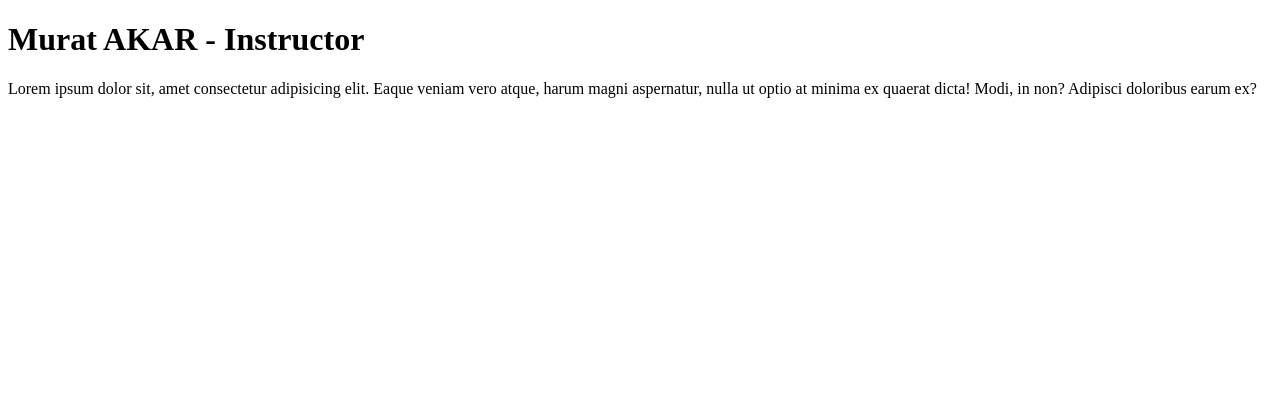
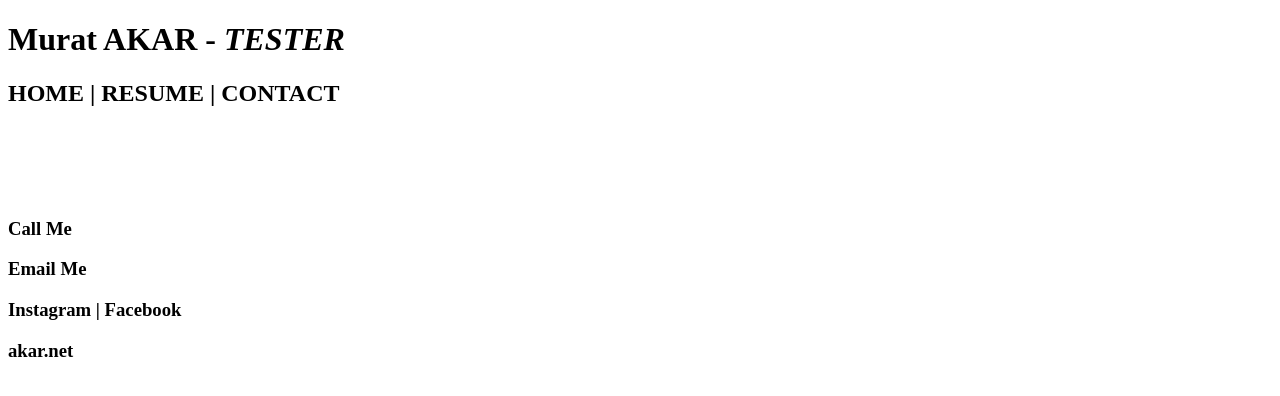
Before and after one commit to ak4rmurat/HTMLCSSJS, a plain HTML site: page index.html in a window 1280 px wide. Drawn offline with Linux system fonts and the light colour scheme.

Commit message:
1. gun sonu

```diff
--- a/index.html
+++ b/index.html
@@ -6,9 +6,21 @@
     <title>Murat Akar - Ne yaparsan yap ASK ile YAP</title>
 </head>
 <body>
-    <h1>Murat AKAR -  Instructor</h1>
-    <p>Lorem ipsum dolor sit, amet consectetur adipisicing elit. Eaque veniam vero atque, harum magni aspernatur, nulla ut optio at minima ex quaerat dicta! Modi, in non? Adipisci doloribus earum ex?</p>
+    <div class = "header">
+       <div class = "title"><h1>Murat AKAR - <i>TESTER</i></h1></div>
+       <div class = "menu"><h2>HOME | RESUME | CONTACT</h2></div>
+    </div>
 
+    <div class = "body">
+        <br><br><br><br>
+    </div>
+
+    <div class = "footer">
+        <div class = "phone"><h3>Call Me</h3></div>
+        <div class = "email"><h3>Email Me</h3></div>
+        <div class = "social"><h3>Instagram | Facebook</h3></div>
+        <div class = "copyright"><h3>akar.net</h3></div>
+    </div>
 
 </body>
 </html>
```
Also changed, not shown: contact.html (+15 -0 lines), resume.html (+14 -0 lines), testindex.html (+14 -5 lines).
